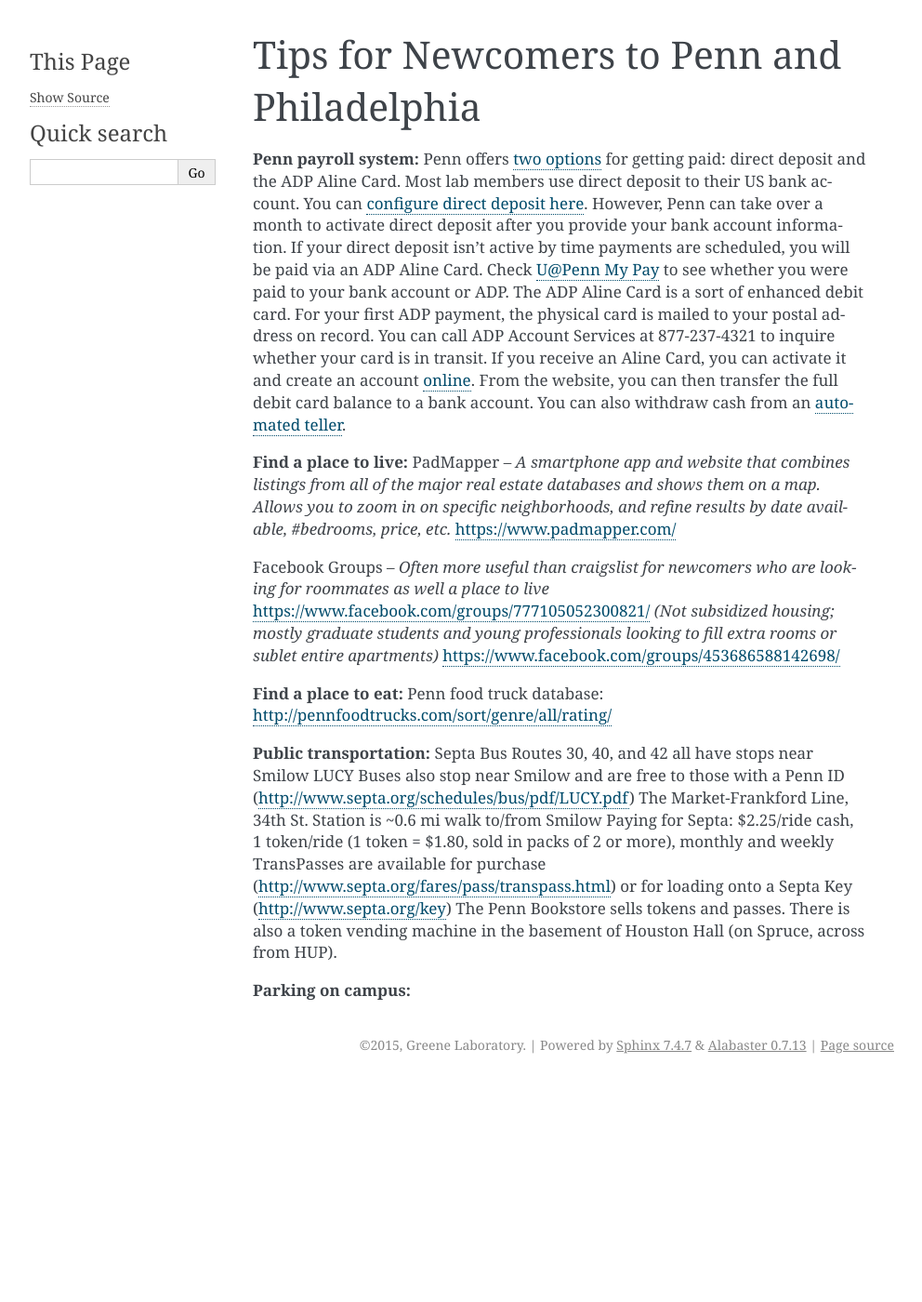
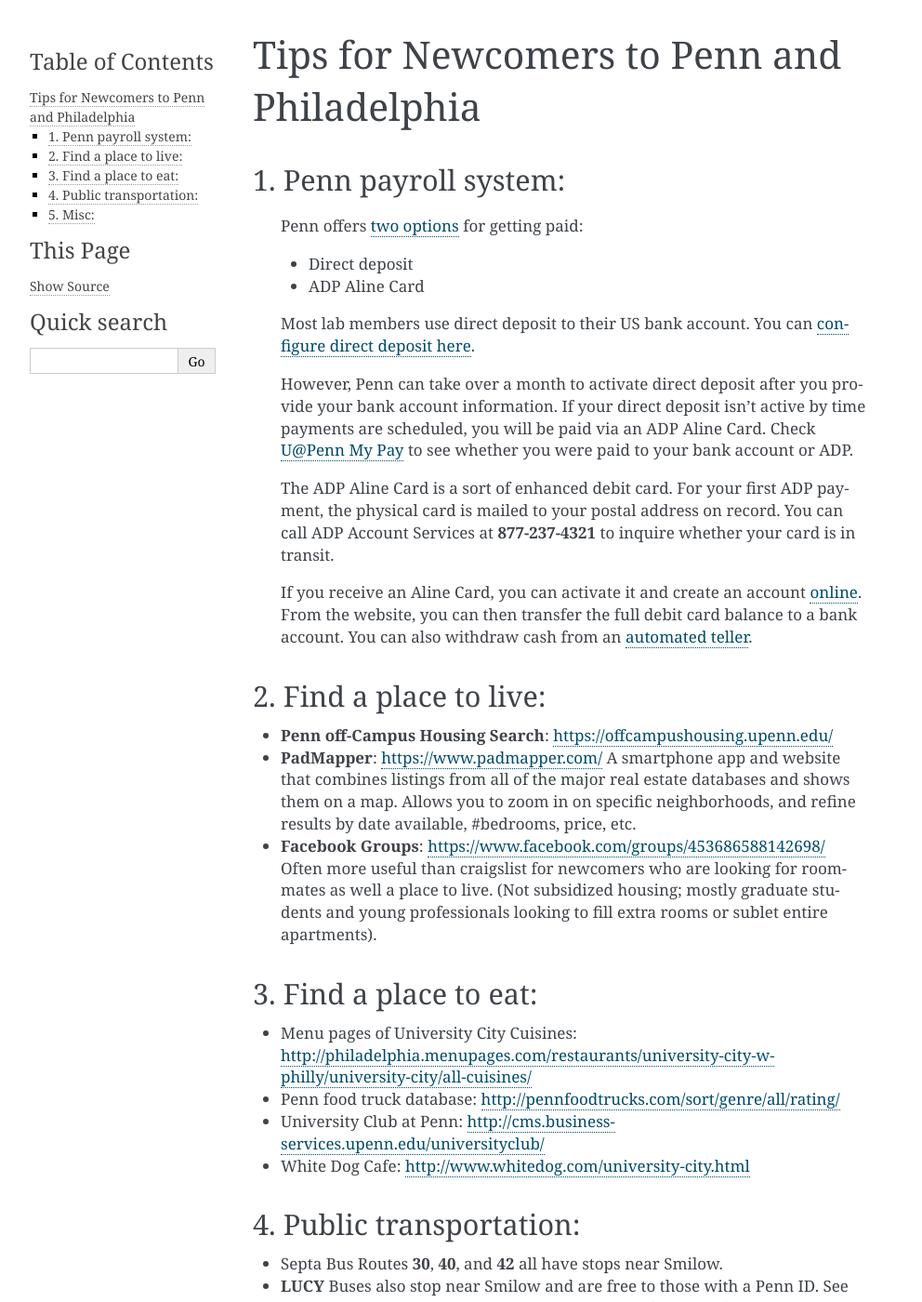
Before and after one commit to greenelab/onboarding, a Sphinx documentation site: the page built from source/newcomers_info.rst, in a window 1280 px wide and 1400 px high. Shown: the whole window at 93% size, without its empty margins (148-1140 px from the left). Built offline with Sphinx 7.4.7, drawn with Linux system fonts in a browser that asks for light colours; some of the changed text lies outside the part shown.

```diff
--- a/source/newcomers_info.rst
+++ b/source/newcomers_info.rst
@@ -1,21 +1,32 @@
 Tips for Newcomers to Penn and Philadelphia
--------------------------------------------
+===========================================
 
-**Penn payroll system:**
-Penn offers `two options`_ for getting paid: direct deposit and the ADP
-Aline Card. Most lab members use direct deposit to their US bank
-account. You can `configure direct deposit here`_. However, Penn can
-take over a month to activate direct deposit after you provide your bank
-account information. If your direct deposit isn’t active by time
-payments are scheduled, you will be paid via an ADP Aline Card. Check
-`U@Penn My Pay`_ to see whether you were paid to your bank account or
-ADP. The ADP Aline Card is a sort of enhanced debit card. For your first
-ADP payment, the physical card is mailed to your postal address on
-record. You can call ADP Account Services at 877-237-4321 to inquire
-whether your card is in transit. If you receive an Aline Card, you can
-activate it and create an account `online`_. From the website, you can
-then transfer the full debit card balance to a bank account. You can
-also withdraw cash from an `automated teller`_.
+1. Penn payroll system:
+-----------------------
+
+  Penn offers `two options`_ for getting paid:
+
+  * Direct deposit
+
+  * ADP Aline Card
+
+  Most lab members use direct deposit to their US bank
+  account. You can `configure direct deposit here`_.
+
+  However, Penn can take over a month to activate direct deposit after
+  you provide your bank account information. If your direct deposit
+  isn’t active by time payments are scheduled, you will be paid via an
+  ADP Aline Card. Check `U@Penn My Pay`_ to see whether you were paid to
+  your bank account or ADP.
+
+  The ADP Aline Card is a sort of enhanced debit card. For your first
+  ADP payment, the physical card is mailed to your postal address on
+  record. You can call ADP Account Services at **877-237-4321** to inquire
+  whether your card is in transit.
+
+  If you receive an Aline Card, you can activate it and create an account
+  `online`_. From the website, you can then transfer the full debit card
+  balance to a bank account. You can also withdraw cash from an `automated teller`_.
 
 .. _two options: http://www.finance.upenn.edu/comptroller/payroll/receiving_your_pay.shtml
 .. _configure direct deposit here: https://uatpenn.apps.upenn.edu/uatPenn/jsp/fast.do?fastStart=directdep
@@ -23,25 +34,58 @@ also withdraw cash from an `automated teller`_.
 .. _online: https://www.visaprepaidprocessing.com/ADP/PayRoll/Home/Index
 .. _automated teller: https://www.visaprepaidprocessing.com/ADP/PayRoll/Program/ATMLocator?m=1
 
-**Find a place to live:**
-PadMapper -- *A smartphone app and website that combines listings from all of the major real estate databases and shows them on a map.*
-*Allows you to zoom in on specific neighborhoods, and refine results by date available, #bedrooms, price, etc.*
-https://www.padmapper.com/
 
-Facebook Groups -- *Often more useful than craigslist for newcomers who are looking for roommates as well a place to live*
-https://www.facebook.com/groups/777105052300821/
-*(Not subsidized housing; mostly graduate students and young professionals looking to fill extra rooms or sublet entire apartments)*
-https://www.facebook.com/groups/453686588142698/
+2. Find a place to live:
+------------------------
+
+* **Penn off-Campus Housing Search**: https://offcampushousing.upenn.edu/
+
+* **PadMapper**: https://www.padmapper.com/
+  A smartphone app and website that combines listings from all of the major real
+  estate databases and shows them on a map. Allows you to zoom in on specific
+  neighborhoods, and refine results by date available, #bedrooms, price, etc.
+
+* **Facebook Groups**: https://www.facebook.com/groups/453686588142698/
+  Often more useful than craigslist for newcomers who are looking for roommates
+  as well a place to live. (Not subsidized housing; mostly graduate students
+  and young professionals looking to fill extra rooms or sublet entire apartments).
+
+3. Find a place to eat:
+-----------------------
+
+* Menu pages of University City Cuisines:
+  http://philadelphia.menupages.com/restaurants/university-city-w-philly/university-city/all-cuisines/
+
+* Penn food truck database: http://pennfoodtrucks.com/sort/genre/all/rating/
+
+* University Club at Penn: http://cms.business-services.upenn.edu/universityclub/
+
+* White Dog Cafe: http://www.whitedog.com/university-city.html
 
 
-**Find a place to eat:**
-Penn food truck database: http://pennfoodtrucks.com/sort/genre/all/rating/
+4. Public transportation:
+-------------------------
+* Septa Bus Routes **30**, **40**, and **42** all have stops near Smilow.
 
-**Public transportation:**
-Septa Bus Routes 30, 40, and 42 all have stops near Smilow
-LUCY Buses also stop near Smilow and are free to those with a Penn ID (http://www.septa.org/schedules/bus/pdf/LUCY.pdf)
-The Market-Frankford Line, 34th St. Station is ~0.6 mi walk to/from Smilow
-Paying for Septa: $2.25/ride cash, 1 token/ride (1 token = $1.80, sold in packs of 2 or more), monthly and weekly TransPasses are available for purchase (http://www.septa.org/fares/pass/transpass.html) or for loading onto a Septa Key (http://www.septa.org/key)
-The Penn Bookstore sells tokens and passes. There is also a token vending machine in the basement of Houston Hall (on Spruce, across from HUP).
+* **LUCY** Buses also stop near Smilow and are free to those with a Penn ID.
+  See details at: http://www.septa.org/schedules/bus/pdf/LUCY.pdf
 
-**Parking on campus:**
+* The **Market-Frankford Line**, 34th & Market St. station is ~0.6 mi walk
+  to/from Smilow.
+
+* Paying for Septa: $2.25/ride cash, 1 token/ride (1 token = $1.80, sold in
+  packs of 2 or more), monthly and weekly TransPasses and TrailPasses are
+  available for purchase (http://www.septa.org/fares/pass/transpass.html) or
+  for loading onto a Septa Key (http://www.septa.org/key). The Penn Bookstore
+  sells tokens and passes. Token vending machines can be found on campus in the
+  basement of Houston Hall (on Spruce St, across from HUP) and the food court on
+  34th Walnut St (next to Starbucks).
+
+* Penn Commuter Programs:
+  http://cms.business-services.upenn.edu/parking/sustainable-commuting/public-transportation/faculty-and-staff/99-enroll0in-the-penn-commuter-program.html
+  Buying tokens, TransPasses and TrailPasses with discount.
+
+5. Misc:
+--------
+* **Free** DVDs from Van Pelt Library:
+  http://dla.library.upenn.edu/dla/vcat/index.html
```
